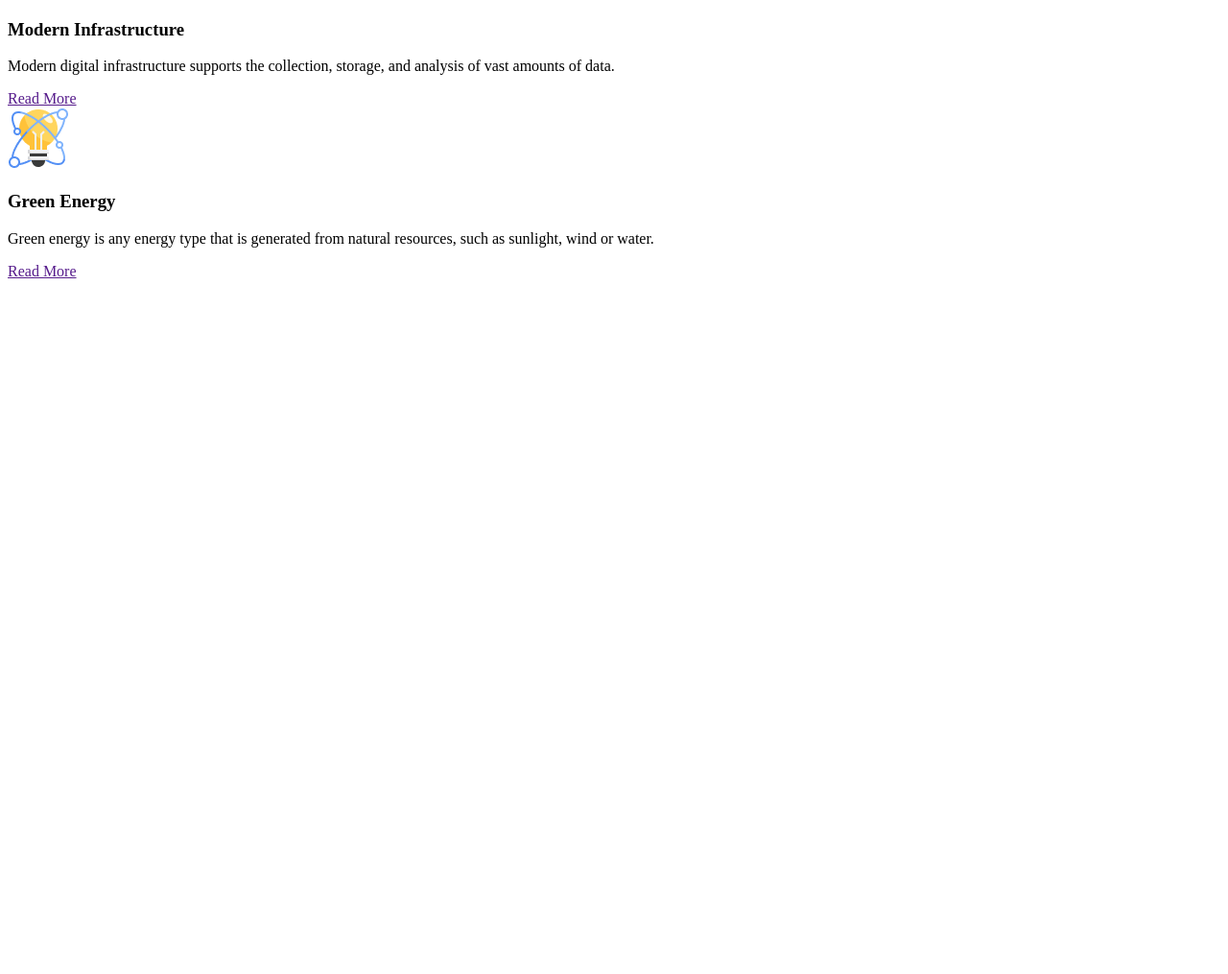
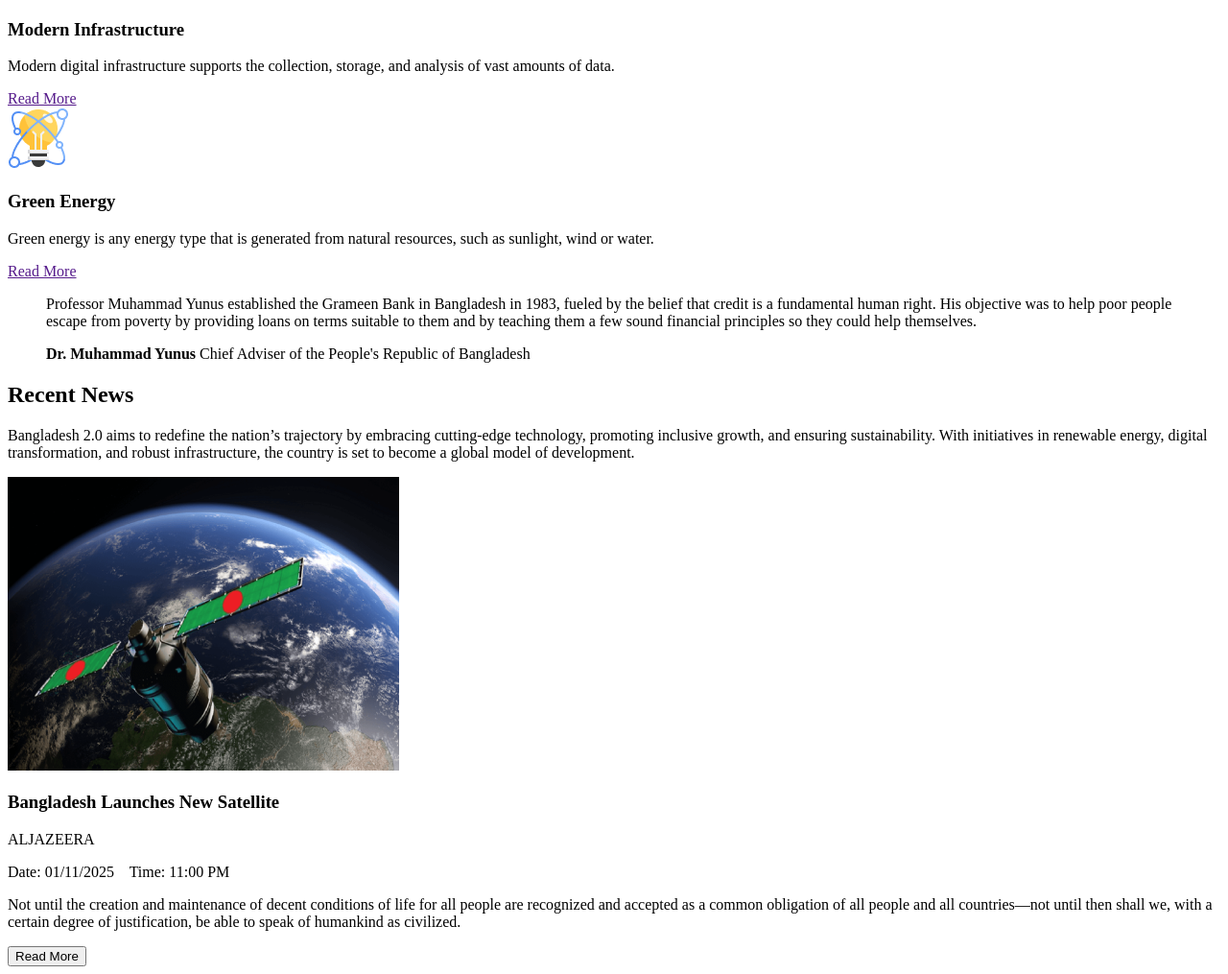
Before and after one commit to 0xNeshadx/explore-bangladesh, a plain HTML site: page index.html in a window 1280 px wide. Shown: the part 945-1960 px from the top of the page at 96% size. Before the commit the page ends 1245 px from the top, so only its background shows below. Drawn offline with Linux system fonts and the light colour scheme.

Commit message:
added some code

```diff
--- a/index.html
+++ b/index.html
@@ -64,3 +64,46 @@
                 </div>
             </div>
         </section>
+                <!-- Section blockquote  -->
+                <section class="block-section">
+                    <div class="block-container">
+                        <blockquote class="blockquote">
+                            <p>Professor Muhammad Yunus established the Grameen Bank in Bangladesh in 1983, fueled by the belief
+                                that credit is a fundamental human right. His objective was to help poor people escape from
+                                poverty by providing loans on terms suitable to them and by teaching them a few sound financial
+                                principles so they could help themselves.</p>
+                            <footer>
+                                <strong>Dr. Muhammad Yunus</strong>
+                                Chief Adviser of the People's Republic of Bangladesh
+                            </footer>
+                        </blockquote>
+                    </div>
+                </section>
+
+                <!-- Satellite section 1 -->
+                <section class="news-section">
+                    <div class="news-container">
+                        <h2 class="news-title">Recent News</h2>
+                        <p class="news-description">
+                            Bangladesh 2.0 aims to redefine the nation’s trajectory by embracing cutting-edge technology,
+                            promoting inclusive growth, and ensuring sustainability. With initiatives in renewable energy,
+                            digital transformation, and robust infrastructure, the country is set to become a global model of
+                            development.
+                        </p>
+                        <div class="news-card">
+                            <img src="images/satelite.png" alt="Satellite Image" class="news-image">
+                            <div class="news-content">
+                                <h3 class="news-header">Bangladesh Launches New Satellite</h3>
+                                <p class="news-source"><span class="news-logo">ALJAZEERA</span></p>
+                                <p class="news-meta">Date: 01/11/2025 &nbsp;&nbsp; Time: 11:00 PM</p>
+                                <p class="news-details">
+                                    Not until the creation and maintenance of decent conditions of life for all people are
+                                    recognized and accepted as a common obligation of all people and all countries—not until
+                                    then shall we, with a certain degree of justification, be able to speak of humankind as
+                                    civilized.
+                                </p>
+                                <button class="news-btn">Read More</button>
+                            </div>
+                        </div>
+                    </div>
+                </section>
```
